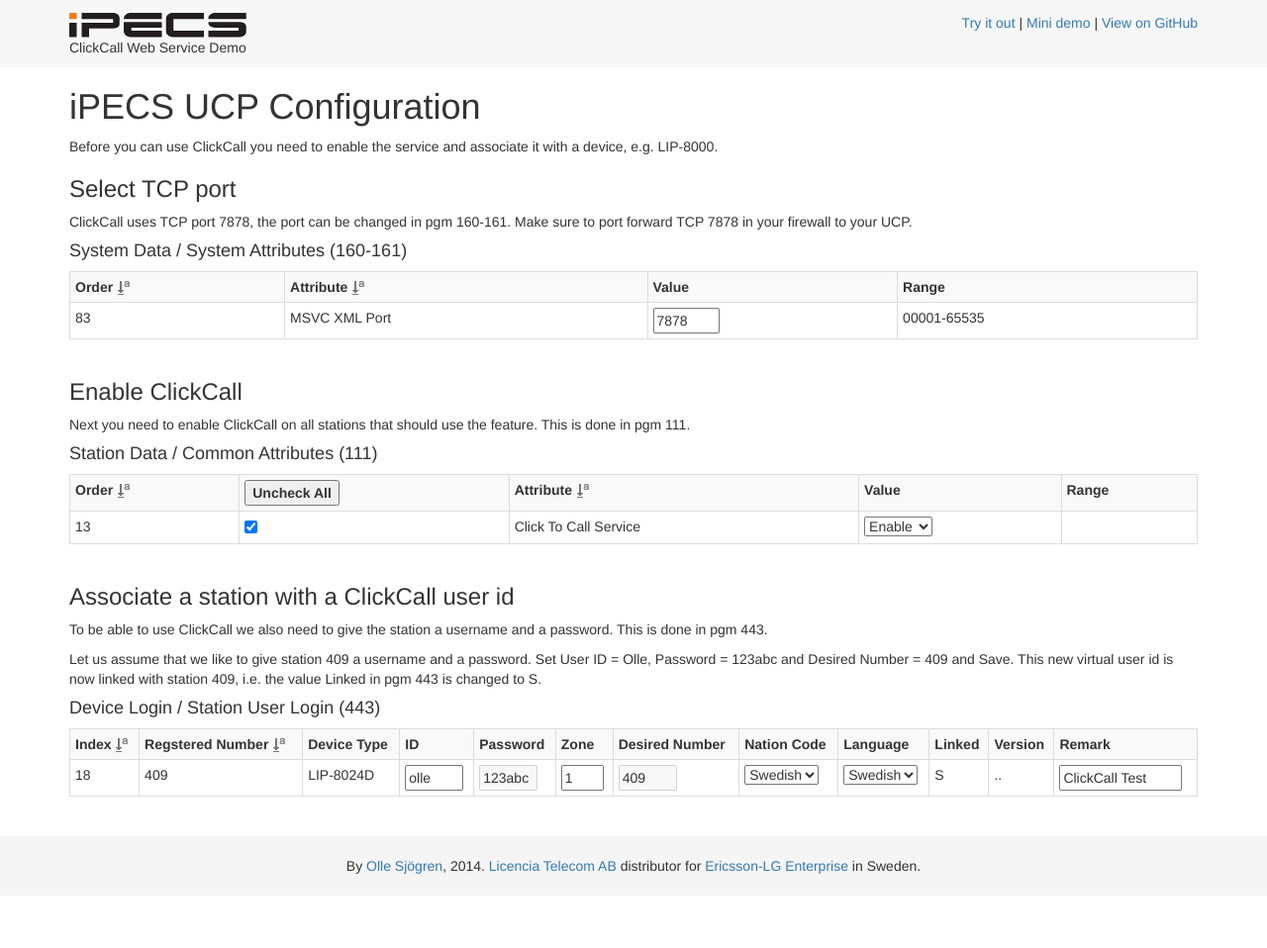
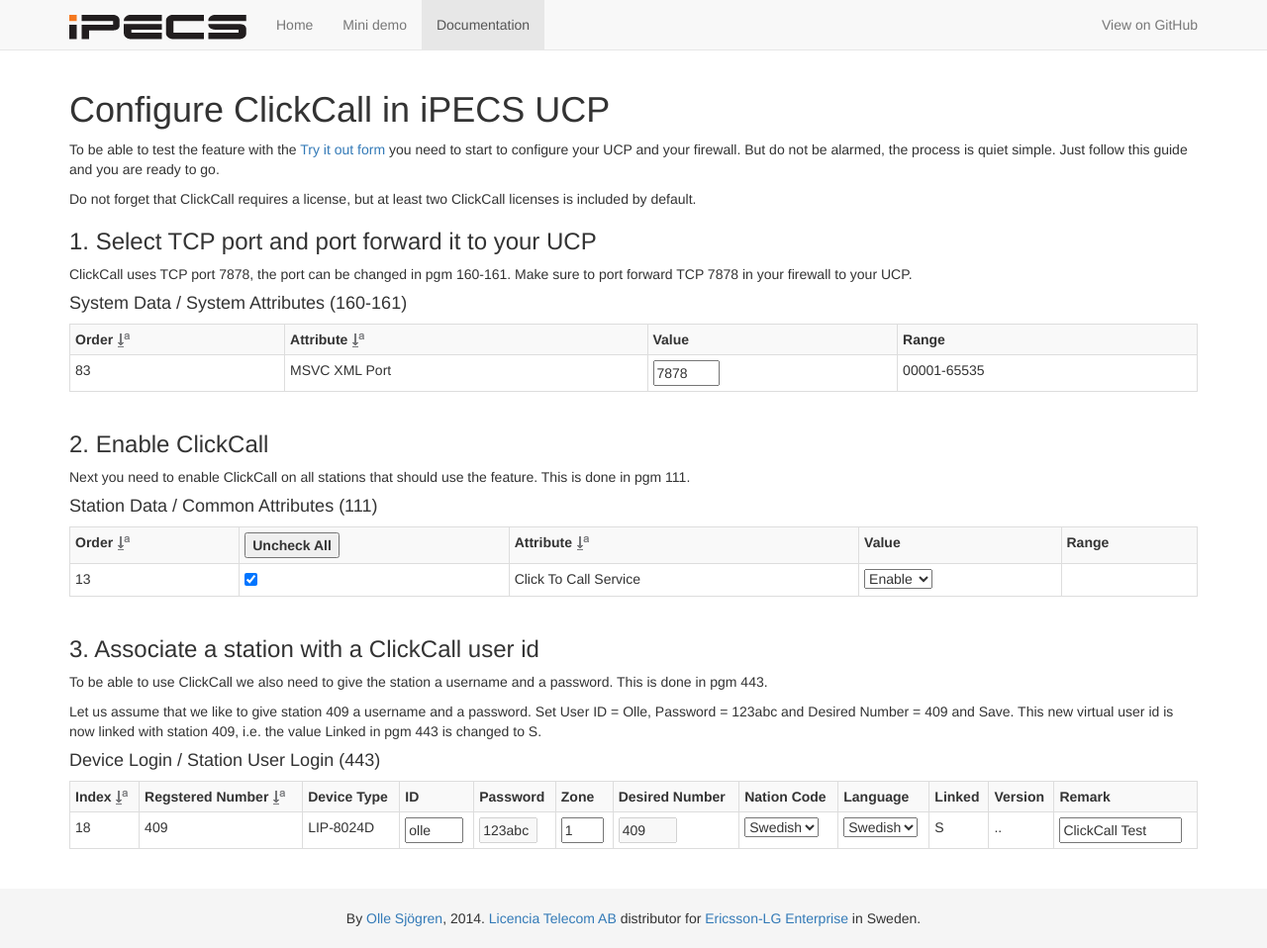
Before and after one commit to bonomali/ucp-clickcall-demo, a PHP site: page /doc.php in a window 1280 px wide. Shown: the whole page at 99% size. Before the commit the page ends 883 px from the top, so only its background shows below. Run offline with PHP 8.4, Linux system fonts and the light colour scheme; some libraries are stand-ins or nearby versions.

Commit message:
New navbar and doc updates

```diff
--- a/html/doc.php
+++ b/html/doc.php
@@ -30,26 +30,39 @@
 
 <body>
 
-  <!-- Fixed navbar -->
-  <div class="header">
+  <!-- Navbar -->
+  <div role="navigation" class="navbar navbar-default navbar-static-top">
     <div class="container">
-      <div class="logo-container pull-left">
-        <div class="logo"><a href="/clickcall"><img alt="" src="licencia/logo.png"></a></div>
-        <div class="logo-text">ClickCall Web Service Demo</div>
+      <div class="navbar-header">
+        <button data-target=".navbar-collapse" data-toggle="collapse" class="navbar-toggle" type="button">
+          <span class="sr-only">Toggle navigation</span>
+          <span class="icon-bar"></span>
+          <span class="icon-bar"></span>
+          <span class="icon-bar"></span>
+        </button>
+        <a href="/clickcall" class="navbar-brand"><img alt="iPECS UCP" src="licencia/logo.png"></a>
       </div>
-      <div class="header-menu pull-right">
-         <a href="/clickcall">Try it out</a> |  <a href="/clickcall/mini.php">Mini demo</a> | <a href="https://github.com/ropaolle/ucp-clickcall-demo">View on GitHub</a>
-      </div>
+      <div class="navbar-collapse collapse">
+        <ul class="nav navbar-nav">
+          <li><a href="/clickcall">Home</a></li>
+          <li><a href="/clickcall/mini.php">Mini demo</a></li>
+          <li class="active"><a href="/clickcall/doc.php">Documentation</a></li>
+        </ul>
+        <ul class="nav navbar-nav navbar-right">
+          <li><a href="https://github.com/ropaolle/ucp-clickcall-demo">View on GitHub</a></li>
+        </ul>
+      </div><!--/.nav-collapse -->
     </div>
   </div>
 
   <!-- Begin page content -->
   <div class="container">
 
-    <h1>iPECS UCP Configuration</h1>
-    <p>Before you can use ClickCall you need to enable the service and associate it with a device, e.g. LIP-8000.</p>
+    <h1>Configure ClickCall in iPECS UCP</h1>
+    <p>To be able to test the feature with the <a href="/clickcall">Try it out form</a> you need to start to configure your UCP and your firewall. But do not be alarmed, the process is quiet simple. Just follow this guide and you are ready to go.</p>
+    <p>Do not forget that ClickCall requires a license, but at least two ClickCall licenses is included by default.</p>
 
-    <h3>Select TCP port</h3>
+    <h3>1. Select TCP port and port forward it to your UCP</h3>
     <p>ClickCall uses TCP port 7878, the port can be changed in pgm 160-161. Make sure to port forward TCP 7878 in your firewall to your UCP.</p>
     <h4>System Data / System Attributes (160-161)</h4>
     <div class="scroller">
@@ -59,7 +72,7 @@
     </tbody></table>
     </div>
 
-    <h3>Enable ClickCall</h3>
+    <h3>2. Enable ClickCall</h3>
     <p>Next you need to enable ClickCall on all stations that should use the feature. This is done in pgm 111.</p>
     <h4>Station Data / Common Attributes (111)</h4>
     <div class="scroller">
@@ -69,7 +82,7 @@
     </tbody></table>
     </div>
 
-    <h3>Associate a station with a ClickCall user id</h3>
+    <h3>3. Associate a station with a ClickCall user id</h3>
     <p>To be able to use ClickCall we also need to give the station a username and a password. This is done in pgm 443.</p>
     <p>Let us assume that we like to give station 409 a username and a password. Set User ID = Olle, Password = 123abc and Desired Number = 409 and Save. This new virtual user id is now linked with station 409, i.e. the value Linked in pgm 443 is changed to S.</p>
     <h4>Device Login / Station User Login (443)</h4>
--- a/html/licencia/index.css
+++ b/html/licencia/index.css
@@ -2,7 +2,11 @@
 -------------------------------------------------- */
 html { position: relative; min-height: 100%; }
 body { /* Margin bottom by footer height */ margin-bottom: 80px; }
-.footer { position: absolute; bottom: 0; width: 100%; /* Set the fixed height of the footer here */ height: 60px; background-color: #f5f5f5; }
+.footer { position: absolute; bottom: 0; width: 100%; /* Set the fixed height of the footer here */ height: auto; background-color: #f5f5f5; }
+.footer > .container { padding: 20px 15px; text-align: center; }
+@media only screen and (min-width: 0px) and (max-width: 768px) {
+  body { margin-bottom: 100px; } /* Footer spans over multiple rows, increas hight. */
+}
 
 /* Licencia
 -------------------------------------------------- */
@@ -21,11 +25,4 @@
 #response  { clear: both; }
 #response  .url { margin-bottom: 10px; }
 #ucpxml-response { margin-bottom: 10px; }
-.footer { display: table; }
-.footer .container { display: table-cell; text-align: center; vertical-align: middle; }
 img { max-width: 100%; }
-
-@media only screen and (min-width: 0px) and (max-width: 768px) {
-  .logo-container { clear: both; margin-right: 20px; }
-  .header-menu { float: left !important; }
-}
```
Also changed, not shown: html/index.php (+25 -10 lines).
